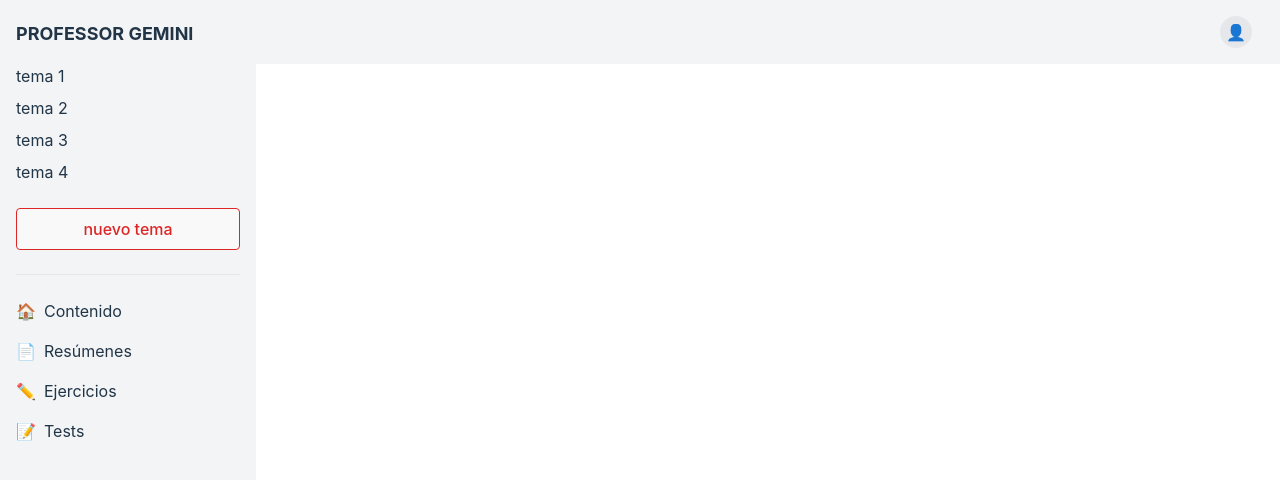
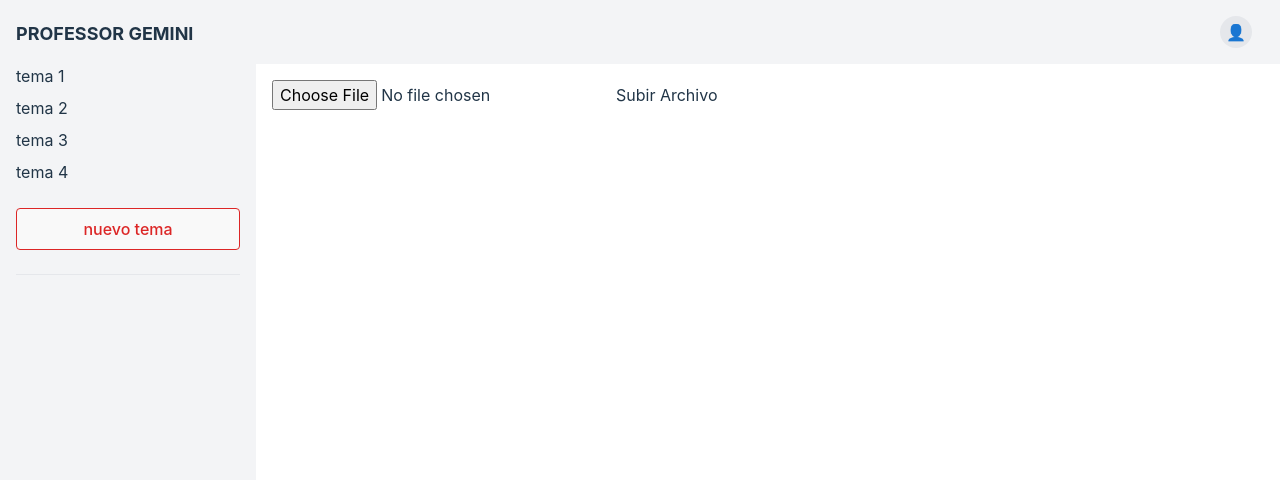
Before and after one commit to shbonillap/front-gemini, a React (Vite) app: page / in a window 1280 px wide. Shown: the top 480 px of the page. Built offline with nearby package versions, Linux system fonts and the light colour scheme.

Commit message:
update components

```diff
--- a/package.json
+++ b/package.json
@@ -10,6 +10,7 @@
     "preview": "vite preview"
   },
   "dependencies": {
+    "axios": "^1.7.3",
     "firebase": "^10.12.5",
     "react": "^18.3.1",
     "react-dom": "^18.3.1",
--- a/src/App.jsx
+++ b/src/App.jsx
@@ -1,8 +1,46 @@
 // src/App.js
-import React from 'react';
+import React, { useState } from 'react';
 import { Link } from 'react-router-dom';
+import Axios from "axios";
+import Resume from "./components/resume.jsx";
+import Exercises from "./components/exercises.jsx";
+import Exam from "./components/exam.jsx";
+
+async function uploadFile(setFilename) {
+  const archivo = new FormData();
+  const file = document.querySelector('#file');
+  archivo.append("archivo", file.files[0]);
+  try {
+    const { data } = await Axios.post(
+      "http://localhost:3000/upload", archivo,
+      {
+        headers: {
+          'Content-Type': 'multipart/form-data'
+        },
+      }
+    );
+    if (data) {
+      console.log(data.archivo.filename);
+      const filename = data.archivo.filename;
+      localStorage.setItem("file", data.archivo.filename)
+      setFilename(filename);
+    }
+
+  } catch (error) {
+    console.log(error);
+  }
+
+}
 
 const App = () => {
+  const [filename, setFilename] = useState("");
+
+  const [resume, setResume] = useState(false);
+  const [exercises, setExercises] = useState(false);
+  const [exam, setExam] = useState(false);
+
+
+
   return (
     <div className="w-screen h-screen flex">
       {/* Sidebar */}
@@ -18,7 +56,8 @@ const App = () => {
           nuevo tema
         </button>
         <hr className="my-6" />
-        <nav>
+        {filename &&
+          <nav disable={filename}>
             <ul>
               <li className="flex items-center mb-4">
                 <span className="mr-2">🏠</span>
@@ -26,18 +65,20 @@ const App = () => {
               </li>
               <li className="flex items-center mb-4">
                 <span className="mr-2">📄</span>
-              <span>Resúmenes</span>
+                <input type='button' onClick={() => setResume(true)} value="Resumen"></input>
               </li>
               <li className="flex items-center mb-4">
                 <span className="mr-2">✏️</span>
-              <span>Ejercicios</span>
+                <input type='button' onClick={() => setExercises(true)} value="Ejercicios"></input>
               </li>
               <li className="flex items-center mb-4">
                 <span className="mr-2">📝</span>
-              <span>Tests</span>
+                <input type='button' onClick={() => setExam(true)} value="Examen"></input>
+                {/* <span>Tests</span> */}
               </li>
             </ul>
           </nav>
+        }
       </aside>
 
       {/* Main Content Area */}
@@ -51,7 +92,13 @@ const App = () => {
 
         {/* Main Content */}
         <main className="flex-1 p-4">
-          {/* Aquí puedes agregar el contenido principal */}
+          {<form method="POST" encType="multipart/form-data">
+            <input id="file" type="file" name="file" />
+            <input type="button" onClick={() => uploadFile(setFilename)} value="Subir Archivo" />
+          </form>}
+          {resume && <div><br></br><h1>Resumen</h1><Resume filename={filename} /><p>Cargando resumen....</p></div>}
+          {exercises && <div><br></br><h1>Ejercicios</h1><Exercises filename={filename} /><p>Cargando ejercicios....</p></div>}
+          {exam && <div><br></br><h1>Examen</h1><Exam filename={filename} /><p>Cargando ejercicios....</p></div>}
         </main>
       </div>
     </div>
--- /dev/null
+++ b/src/components/exam.jsx
@@ -0,0 +1,33 @@
+import axios from "axios";
+import React, { useEffect, useState } from "react";
+
+const Exam = ({ filename }) => {
+  console.log("Realizando examen")
+  if (filename) {
+    const [exercise, setExercise] = useState([]);
+
+    useEffect(() => {
+      axios
+        .get(`http://localhost:3000/exam/${filename}`)
+        .then((response) => {
+          setExercise(response.data);
+          localStorage.setItem("exam", response.data)
+          response.data
+        })
+        .catch((error) => {
+          console.log(error);
+        });
+    }, []);
+
+
+    return (
+      <div>
+        <div>
+          {exam}
+        </div>
+      </div>
+    );
+  }
+}
+
+export default Exam;
--- /dev/null
+++ b/src/components/exercises.jsx
@@ -0,0 +1,33 @@
+import axios from "axios";
+import React, { useEffect, useState } from "react";
+
+const Exercises = ({ filename }) => {
+  console.log("Realizando ejercicios")
+  if (filename) {
+    const [exercise, setExercise] = useState([]);
+
+    useEffect(() => {
+      axios
+        .get(`http://localhost:3000/exercisebychapter/${filename}`)
+        .then((response) => {
+          setExercise(response.data);
+          localStorage.setItem("exercisebychapter", response.data)
+          response.data
+        })
+        .catch((error) => {
+          console.log(error);
+        });
+    }, []);
+
+
+    return (
+      <div>
+        <div>
+          {exercise}
+        </div>
+      </div>
+    );
+  }
+}
+
+export default Exercises;
--- /dev/null
+++ b/src/components/resume.jsx
@@ -0,0 +1,33 @@
+import axios from "axios";
+import React, { useEffect, useState } from "react";
+
+const Resume = ({ filename }) => {
+    console.log("Realizando resumen")
+    if (filename) {
+        const [resume, setResume] = useState([]);
+
+        useEffect(() => {
+            axios
+                .get(`http://localhost:3000/resume/${filename}`)
+                .then((response) => {
+                    setResume(response.data);
+                    localStorage.setItem(filename, response.data)
+
+                })
+                .catch((error) => {
+                    console.log(error);
+                });
+        }, []);
+
+
+        return (
+            <div>
+                <div>
+                    {resume}
+                </div>
+            </div>
+        );
+    }
+}
+
+export default Resume;
```
Also changed, not shown: 1 other file (tests, documents, lock files or other folders). Lines whose indentation alone changed are shown as unchanged.
